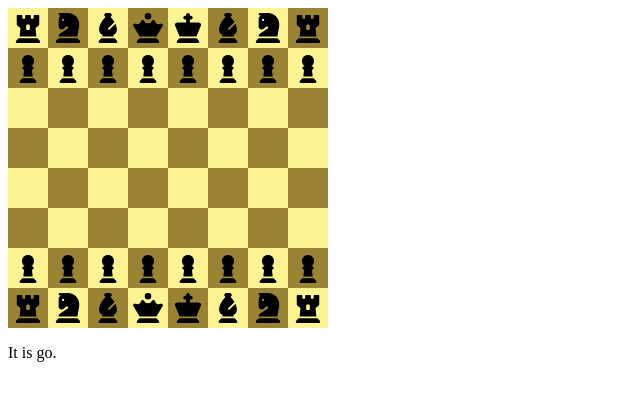
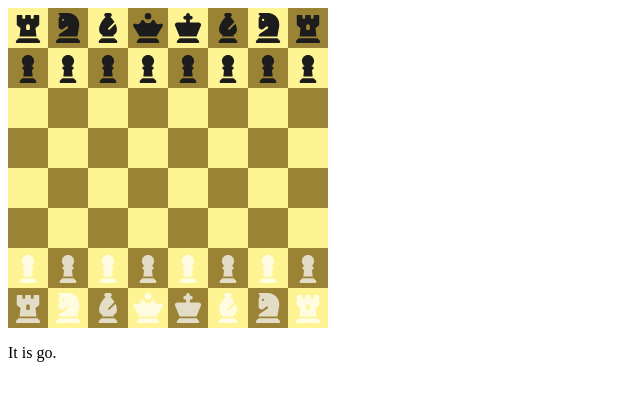
Before and after one commit to SamCode011/Chess-Basic, a plain HTML site: page index.html in a window 1280 px wide. Shown: the whole page, without its empty margins (0-640 px from the left). Drawn offline with Linux system fonts and the light colour scheme.

Commit message:
insert colors-pice  from chess.js JS

```diff
--- a/chess.js
+++ b/chess.js
@@ -20,6 +20,7 @@ function createBoard() {
         const square = document.createElement('div')
         square.classList.add('square')
         square.innerHTML = startPiece
+        square.firstChild?.setAttribute('draggable',true)
         square.setAttribute('square-id', i)
        /*  square.classList.add('beige') */
        const row =Math.floor((63 - i )/ 8) + 1
@@ -28,7 +29,25 @@ function createBoard() {
        }else{
         square.classList.add(i % 2 === 0 ? "brown" : "beige")
        }
+
+       if(i <= 15){
+        square.firstChild.firstChild.classList.add('black')
+       }
+       if(i >= 48){
+        square.firstChild.firstChild.classList.add('white')
+       }
         gameBoard.append(square)
     })
 }
 createBoard()
+
+const allSquares = document.querySelectorAll("#gameboard .square")
+
+
+allSquares.forEach(square => {
+    square.addEventListener('dragstart',dragStart)
+})
+
+function dragStart () {
+
+}
--- a/styles.css
+++ b/styles.css
@@ -21,3 +21,9 @@
 .brown {
     background-color: rgb(155, 131, 53);
 }
+.black {
+    fill : rgb(28,28,28)
+}
+.white {
+    fill: rgba(255, 255, 255, 0.726);
+}
```
